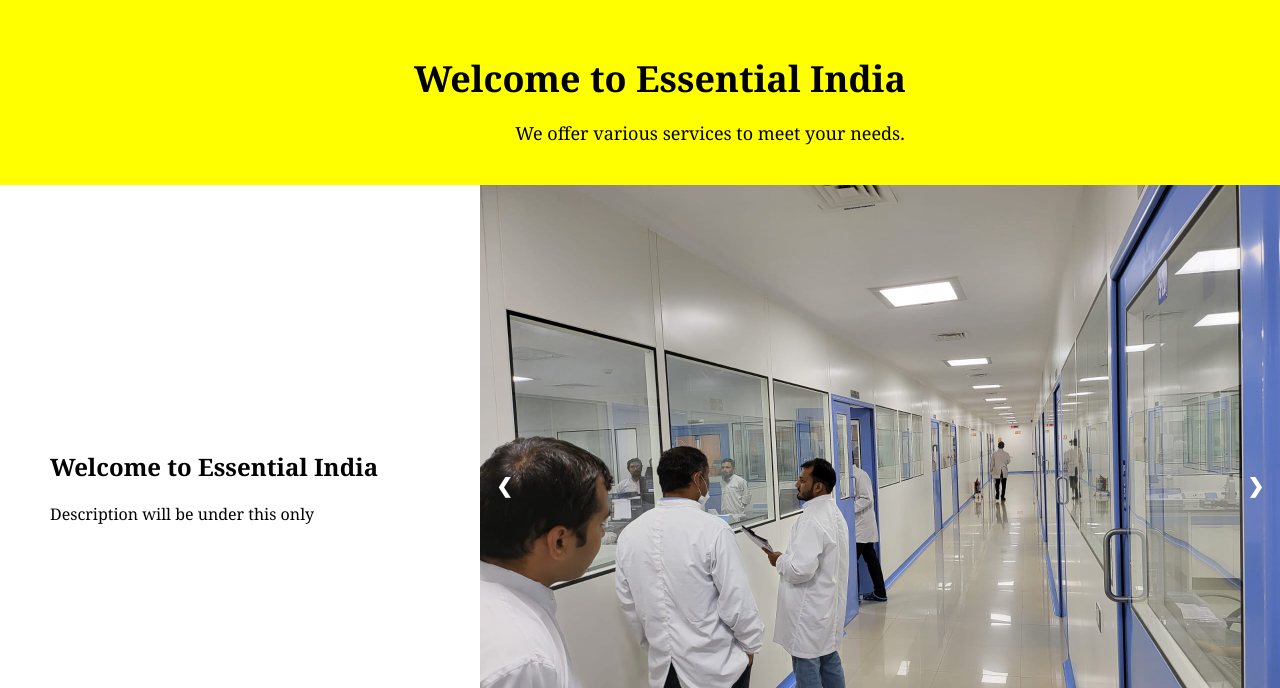
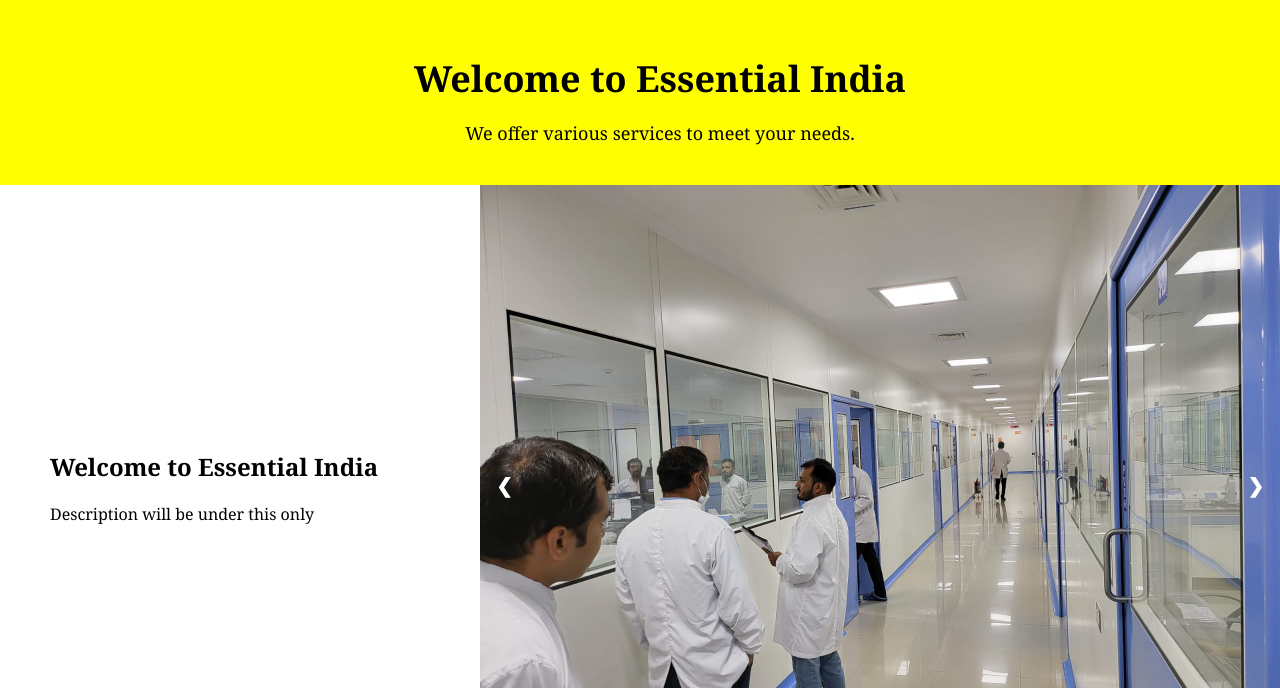
Before and after one commit to abkavi9924/EssentialIndia, a plain HTML site: page index.html in a window 1280 px wide. Shown: the part 112-800 px from the top of the page. Drawn offline with Linux system fonts and the light colour scheme.

Commit message:
Update styles.css

```diff
--- a/styles.css
+++ b/styles.css
@@ -19,7 +19,7 @@ body {
 .layer1 p {
   font-size: 18px; /* Adjust the font size as needed */
   margin-bottom: 0; /* Remove default bottom margin */
-  margin-left: 30px;
+  margin-right: 100px;
 }
 
 .layer4 {
```
